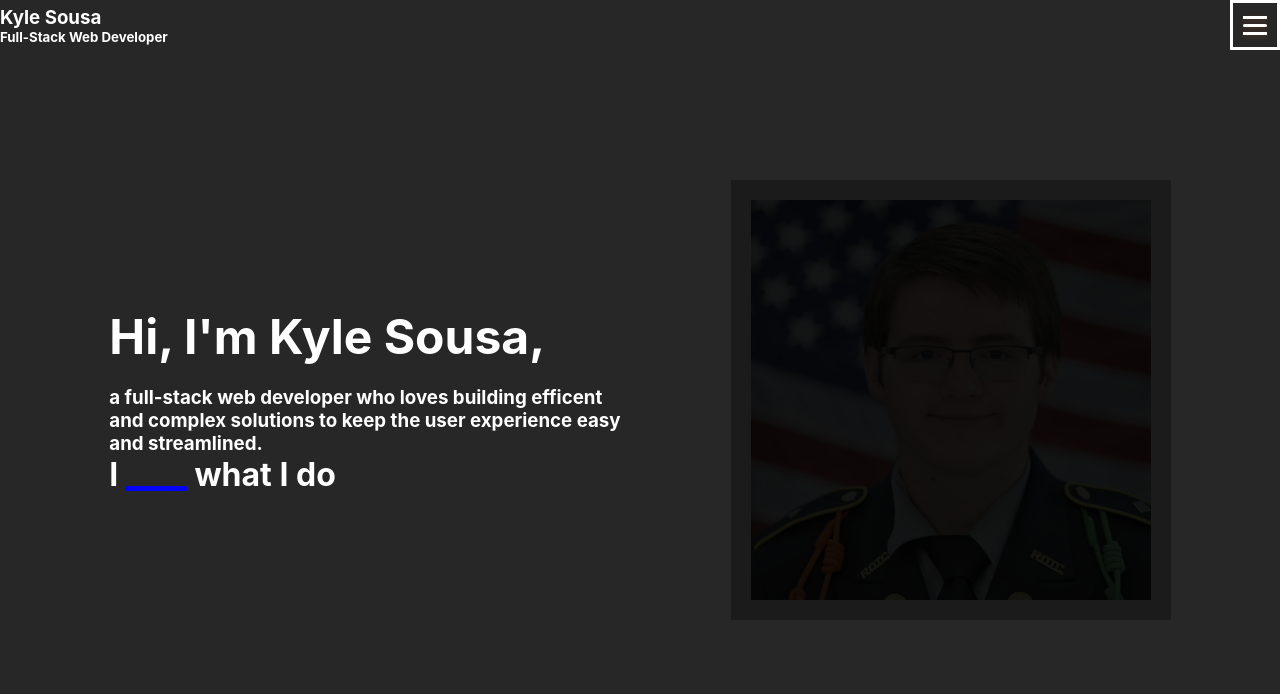
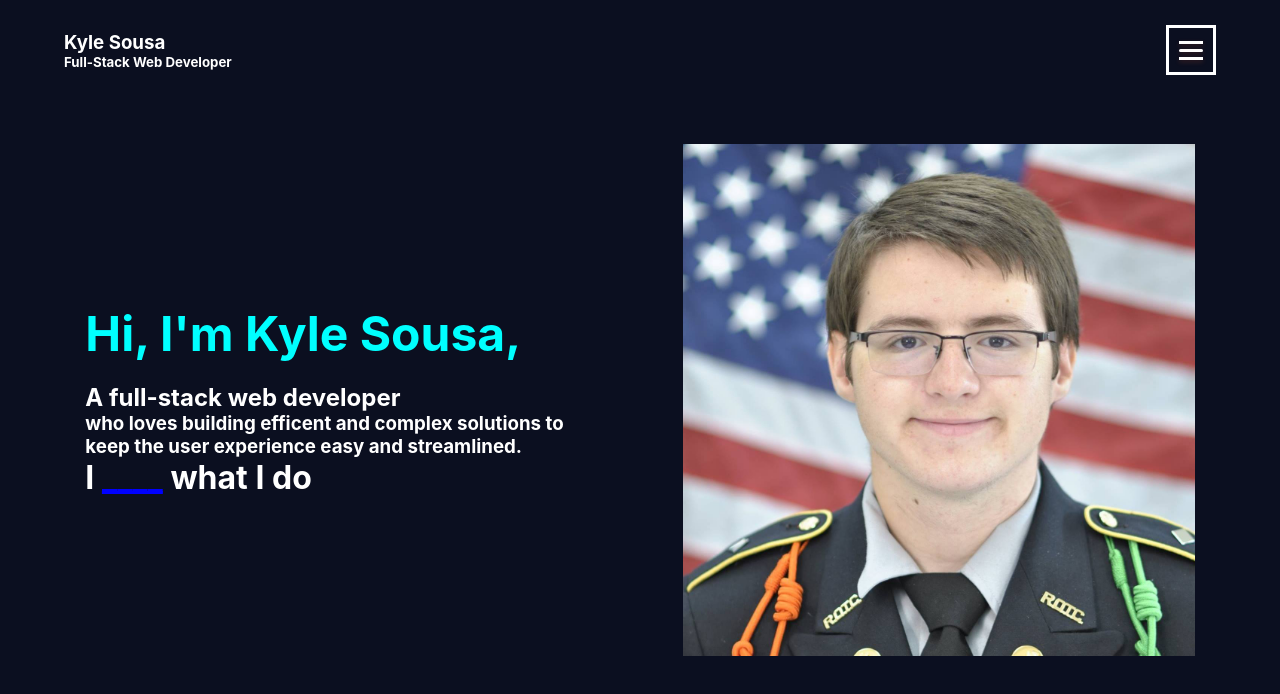
Before and after one commit to AWSMProdigy/updated-portfolio, a React (Create React App) app in the folder my-portfolio/: page / in a window 1280 px wide. Shown: the top 694 px of the page. Built offline with nearby package versions, Linux system fonts and the light colour scheme.

Commit message:
REformatting a lot

```diff
--- a/my-portfolio/src/App.css
+++ b/my-portfolio/src/App.css
@@ -4,12 +4,12 @@
 }
 
 p a{
-  color:rgb(29, 68, 126);
+  color:rgb(12, 28, 53);
   font-style: italic;
 }
 
 body {
-  background: #272727;
+  background: #0b0f20;
   color: white;
 }
 
@@ -102,7 +102,6 @@ nav{
 }
 
 .left, .right{
-  flex:1;
   display: flex;
 }
 
@@ -120,6 +119,7 @@ nav{
   justify-content: flex-end;
   margin-right: 10px;
   transition: all .2s ease-in-out;
+  word-wrap: normal;
 }
 
 .nav-links.false{
@@ -160,24 +160,21 @@ nav{
 
 .Page{
   height: 100vh;
-  width: 100vw;
-  scroll-snap-align: start;
+  max-width: 100vw;
+  display: flex;
+  justify-content: space-evenly;
+  align-items: center;
+  flex-direction: row;
 }
 
 .pageTitle{
+  text-align: center;
+  color:aqua;
   width: fit-content;
   font-size: 250%;
   margin-right: auto;
   margin-left: 50px;
   margin-bottom: 50px;
-}
-
-
-.Intro{
-  display: flex;
-  justify-content: space-evenly;
-  align-items: center;
-  flex-direction: row;
 }
 
 .introText{
@@ -186,12 +183,18 @@ nav{
 }
 
 .nameTitle{
+  color:aqua;
   font-size: 300%;
   margin-bottom: 20px;
 }
 
 .introBox{
   text-align: center;
+}
+
+.imgBox{
+  max-width: 40%;
+  height: auto;
 }
 
 .question{
@@ -216,9 +219,6 @@ nav{
   cursor: pointer;
 }
 
-.margins{
-  padding: 100px 50px 100px 50px;
-}
 
 .pageText{
   display: flex;
@@ -238,16 +238,6 @@ nav{
   margin-left: 50px;
 }
 
-.sidePic{
-  width: 400px;
-  height: 400px;
-}
-
-.aboutSection{
-  display: flex;
-  flex-direction: column;
-}
-
 .projectRow{
   height: 45vh;
   width: 90vw;
@@ -264,7 +254,7 @@ nav{
 .bigProject{
   display: flex;
   align-items: center;
-  justify-content: center;
+  justify-content: space-evenly;
 }
 
 .bigProject img {
@@ -276,9 +266,21 @@ nav{
 
 }
 
+.bigText{
+  display: flex;
+  flex-direction: column;
+  align-items: center;
+  text-align: center;
+}
+
+.smallerProjects{
+  display: flex;
+  flex-direction: row;
+}
+
 .project img{
-  width: 90%;
-  height: 80%;
+  width: 533px;
+  height: 300px;
   border: 1px solid white;
   cursor: pointer;
   transition: all .2s ease-out;
@@ -288,13 +290,6 @@ nav{
   background: rgba(26, 14, 129, 0.2);
 }
 
-.Projects{
-  /* background-color: yellow; */
-}
-
-.Skills{
-
-}
 
 .skillList{
   list-style: none;
@@ -319,20 +314,11 @@ nav{
 
 }
 
-.imgBox {
-  position: relative;
-  width: 400px;
-  height: 400px;
-  cursor: none;
-  border: solid 20px rgb(27, 27, 27);
-}
-
 .headshot, .mouse {
   position: absolute;
   top: 0;
   margin: 0 auto;
-  width: 400px;
-  height: 400px;
+  border: solid 20px rgb(27, 27, 27);
   background-image: url("images/me.jpg");
   background-size: cover;
   background-repeat: no-repeat;
@@ -356,7 +342,7 @@ nav{
 }
 
 
-@media (max-width:1280px){
+@media (max-width:800px){
   nav{
     width: 100%;
     margin-top: 0px;
@@ -409,4 +395,16 @@ nav{
   .false, .true{
     display: none;
   }
+
+  .Intro{
+    flex-direction: column;
+  }
+
+  .pageTitle{
+    margin-left: auto;
+  }
+
+  .pageText{
+    flex-direction: column;
+  }
 }
--- a/my-portfolio/src/App.js
+++ b/my-portfolio/src/App.js
@@ -217,16 +217,11 @@ function App() {
       <div className="Page Intro" id="Intro">
         <div className='introText'>
           <h1 className='nameTitle'>Hi, I'm Kyle Sousa,</h1>
-          <h3>a full-stack web developer who loves building efficent and
-            complex solutions to keep the user experience easy and streamlined.</h3>
+          <h2>A full-stack web developer</h2>
+          <h3>who loves building efficent and complex solutions to keep the user experience easy and streamlined.</h3>
           <h1>I <span className='encryptWord' onClick={pageDecrypt} word-data={["love", "adore"]}>____</span> what I do</h1>
         </div>
-          <div className="introBox">
-            <div className='imgBox'>
-              <div className="headshot"></div>
-              <div className="mouse"></div>
-            </div>
-          </div>
+        <img className="imgBox" src={require('./images/me.jpg')}></img>
       </div>
 
       <div className="Page About" id="About">
@@ -243,7 +238,7 @@ function App() {
               <p>On a more personal note, I'm very passionate about video games(I could give you a discertation on any video game subject if you gave me enough time), and this led me to my interest in computers</p>
               <p>I built my first computer back when I was 14, and I began to learn to code soon after.</p>
             </div>
-            <img className='sidePic' alt="First computer" src={require('./images/me.jpg')}></img>
+            {/* <img className='sidePic' alt="First computer" src={require('./images/me.jpg')}></img> */}
           </div>
         </div>
       </div>
@@ -257,7 +252,7 @@ function App() {
             <div className='pageTextCenter'>
               <p>I have acquired my skills and coding prowess from years of exploration as well as college experience. My time at
                 at a bootcamp bolstered my confidence and skills and specialized me for web development.</p>
-              <p>I have experience working on projects as a development team member <a href=''>and a team leader.</a></p>
+              <p>I have experience working on projects as a development team member <a href='#Projects'>and a team leader.</a></p>
               <p>Please, take a look at what I can do:</p>
             </div>
             <div className='skillList'>
@@ -309,7 +304,7 @@ function App() {
       </div>
 
       <div className="Page Projects" id="Projects">
-        <div className='margins'>
+      <div className='margins'>
           <div className='pageTitle'>
             <h1>My Work</h1>
           </div>
@@ -317,32 +312,27 @@ function App() {
             <div className='bigImage'>
               <img alt="Dangerous To Go Alone" src={require('./images/Dangerous.JPG')}></img>
             </div>
-            <div>
-              <p>Dangerous To Go Alone aims to create a hub for gamers to find others with similar mindsets and interests.</p>
+            <div className='bigText'>
+              <h1>Dangerous To Go Alone</h1>
+              <h4>Dangerous To Go Alone aims to create a hub for gamers to find others with similar mindsets and interests.</h4>
               <p>Uses ReactJS, GraphQL, and MongoDB</p>
             </div>
           </div>
-          <div className='project'>
-            <img alt='Reel Cinema'></img>
-          </div>
-          <div className='project'>
-
-          </div>
-          <div className='project'>
-
-          </div>
+          {/* <div className='smallerProjects'>
+            <div className='project'>
+              <img alt='Reel Cinema' src={require('./images/reelCinema.png')}></img>
+              <h2>Reel Cinema</h2>
+              <p>Theater website using HandlebarsJS, ExpressJS, and MySQL.</p>
+            </div>
+            <div className='project'>
+              <img alt='Reel Cinema' src={require('./images/Beau.JPG')}></img>
+              <p>Fun news site using html, css, and bootstrap</p>
+            </div>
+          </div> */}
         </div>
       </div>
       <div className="Page Contact" id="Contact">
-        {/* <div className="calling-card">
-          <div>
-            <div className="Name">Kyle Sousa</div>
-            <div className="Phone">239-770-0763</div>
-            <div className="Email">Kylesousa756@gmail.com</div>
-            <div className="LinkedIn"></div>
-            <div className="Github"></div>
-          </div>
-        </div> */}
+
       </div>
       </div>
     </div>
```
